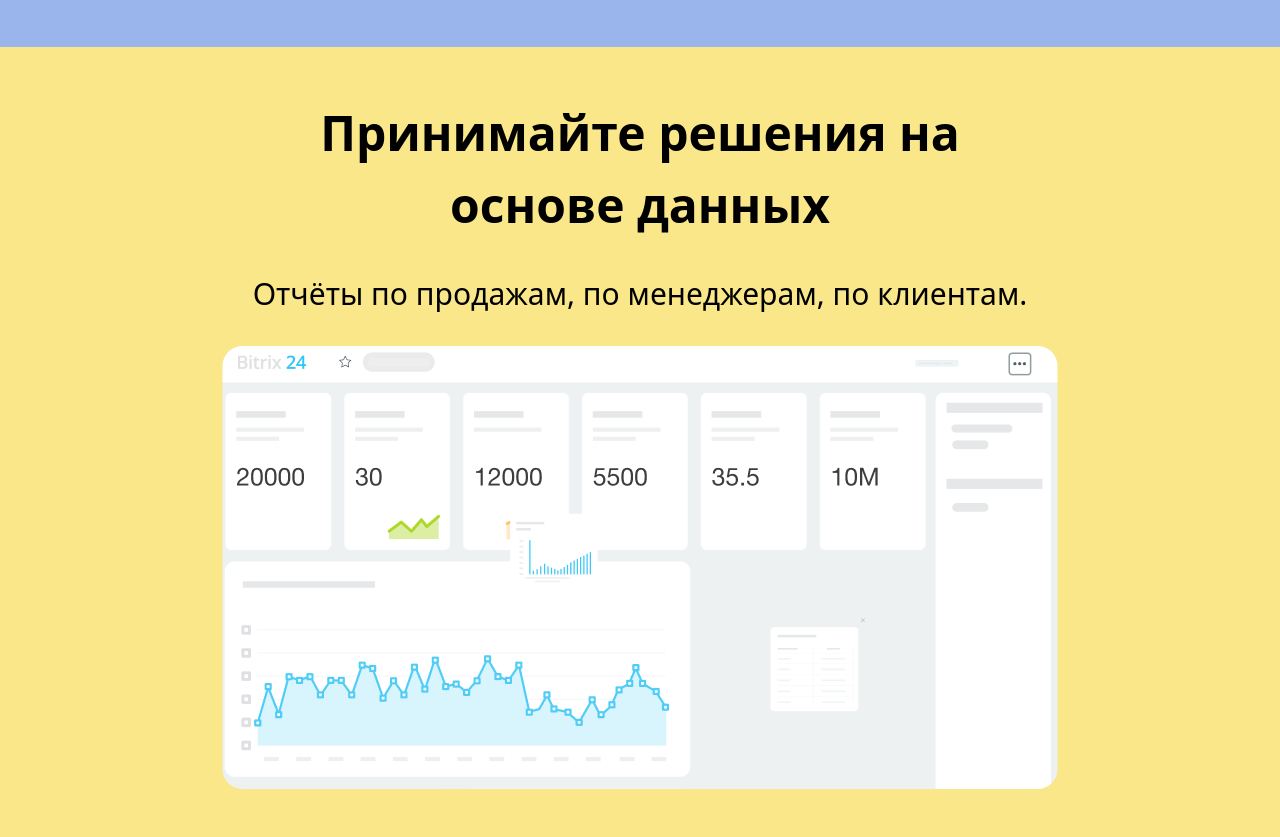
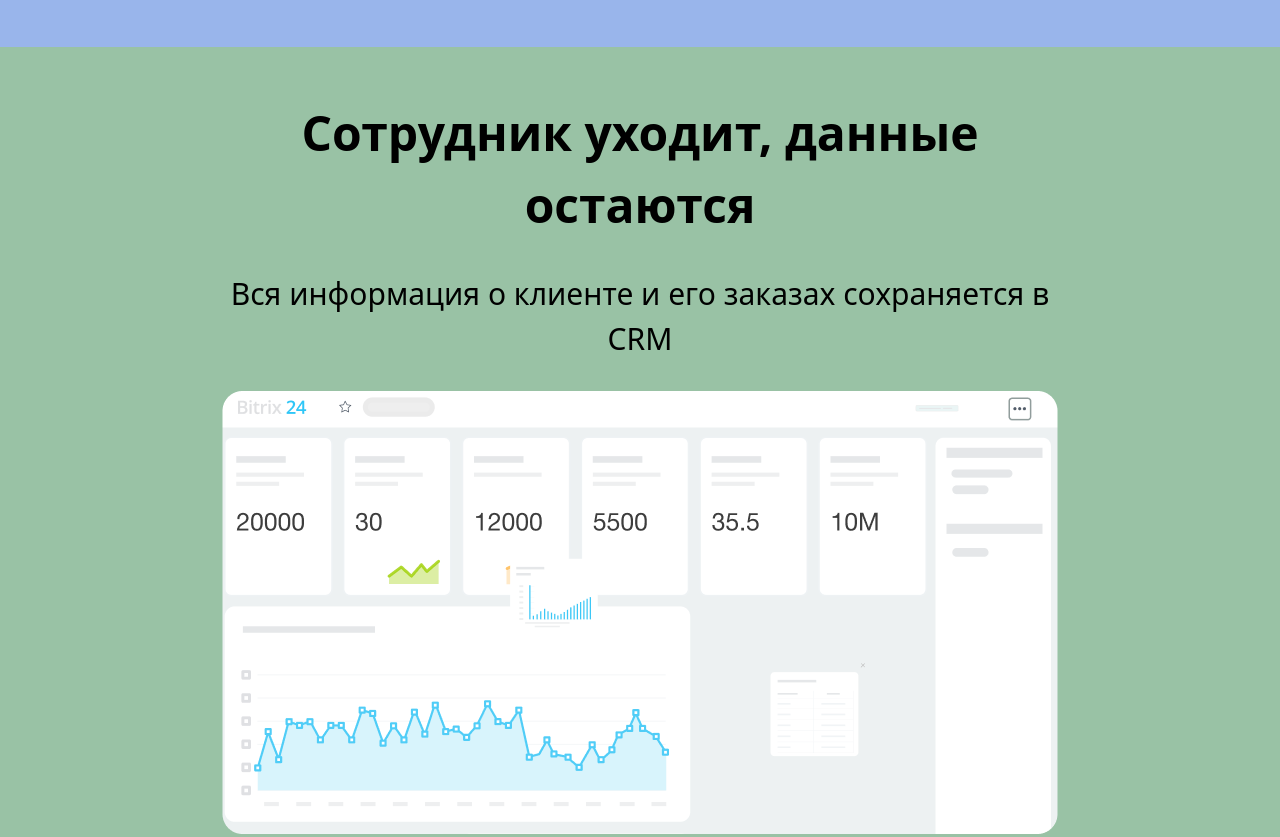
Before and after one commit to Sadykov1001/exam-3, a website: page src/index.html in a window 1280 px wide. Shown: the part 1808-2645 px from the top of the page. Drawn offline with Linux system fonts and the light colour scheme.

Commit message:
commit sec5

```diff
--- a/src/index.html
+++ b/src/index.html
@@ -85,12 +85,23 @@
         </div>
     </div>
 
+    <div class="bg-[#99C2A5]">
+        <div class="max-w-[1200px] m-auto py-[50px]">
+            <div class="flex justify-center items-center md:px-[0px] px-[20px] flex-col gap-[30px]">
+                <h1 class="md:text-[48px] text-[28px] md:w-[60%] font-bold text-center">Сотрудник уходит,
+                    данные остаются</h1>
+                    <p class="md:text-[30px] md:w-[70%] text-center ">Вся информация о клиенте и его заказах сохраняется в CRM</p>
+                    <img src="./Image.png" alt="">
+                </div>
+        </div>
+    </div>
+
     <div class="bg-[#F9E78A]">
         <div class="max-w-[1200px] m-auto py-[50px]">
             <div class="flex justify-center items-center md:px-[0px] px-[20px] flex-col gap-[30px]">
                 <h1 class="md:text-[48px] text-[28px] md:w-[60%] font-bold text-center">Принимайте решения на основе данных</h1>
                     <p class="md:text-[30px] md:w-[70%] text-center ">Отчёты по продажам, по менеджерам, по клиентам.</p>
-                    <img src="./Image.png" alt="">
+                    <img src="./immmg.png" alt="">
                 </div>
         </div>
     </div>
```
Also changed, not shown: src/immmg.png (added), src/output.css.
